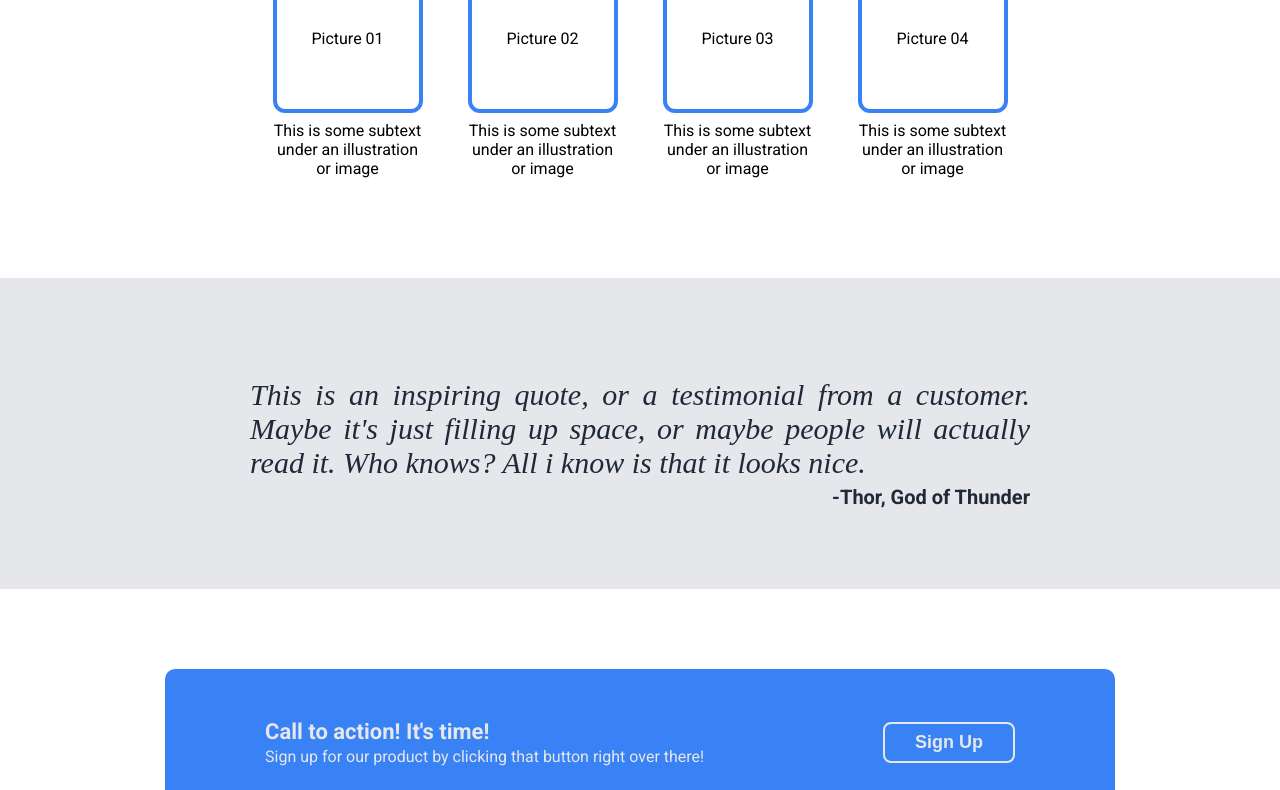
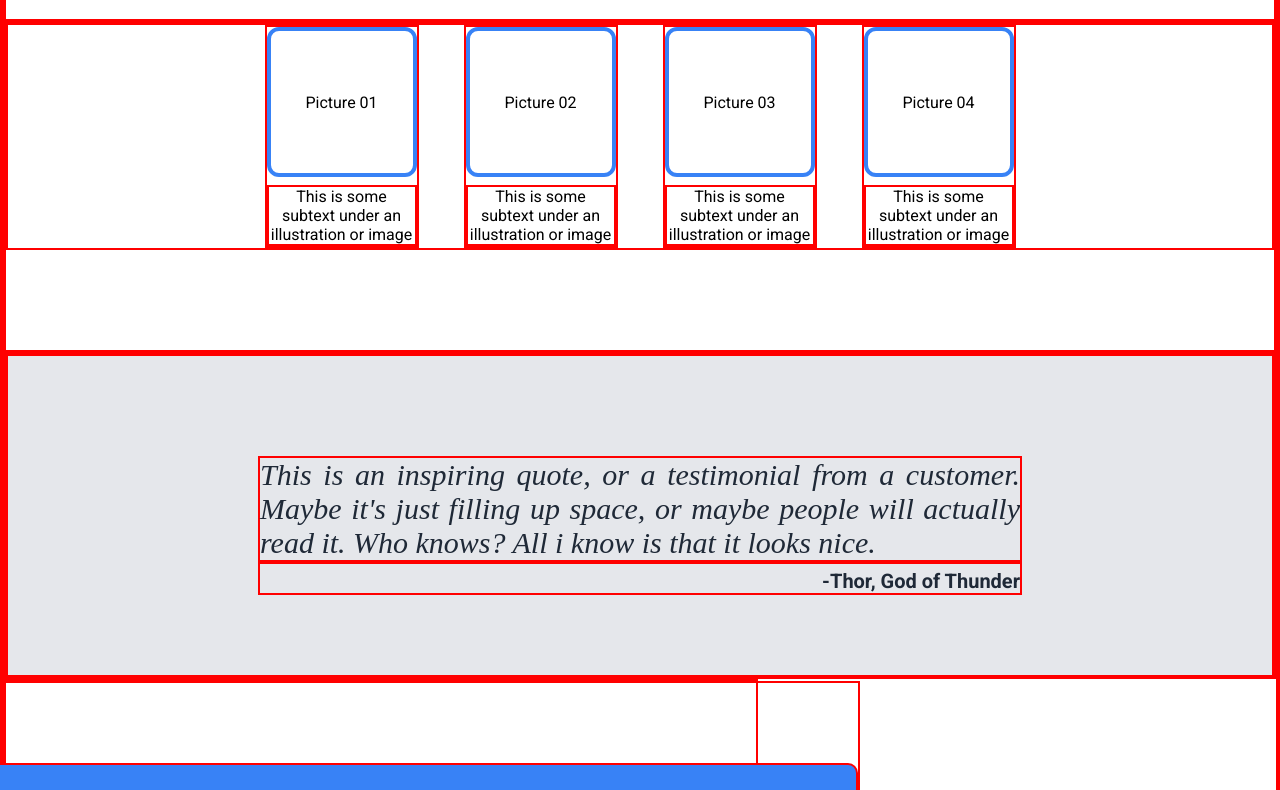
Before and after one commit to FelipePulcherio/landing-page, a plain HTML site: page index.html in a window 1280 px wide. Shown: the part 517-1307 px from the top of the page. Drawn offline with Linux system fonts and the light colour scheme.

Commit message:
Add .sizing-1 width and flexing

```diff
--- a/style.css
+++ b/style.css
@@ -1,8 +1,19 @@
 @import url('https://fonts.googleapis.com/css2?family=Roboto:wght@400;700&display=swap');
+
+* {
+    border: solid red 2px;
+}
 
 body {
   font-family: Roboto, sans-serif;
   margin: 0;
+}
+
+.sizing-1 {
+    width: 750px;
+    display: flex;
+    justify-content: center;
+    align-items: center;
 }
 
 .header, .footer {
```
